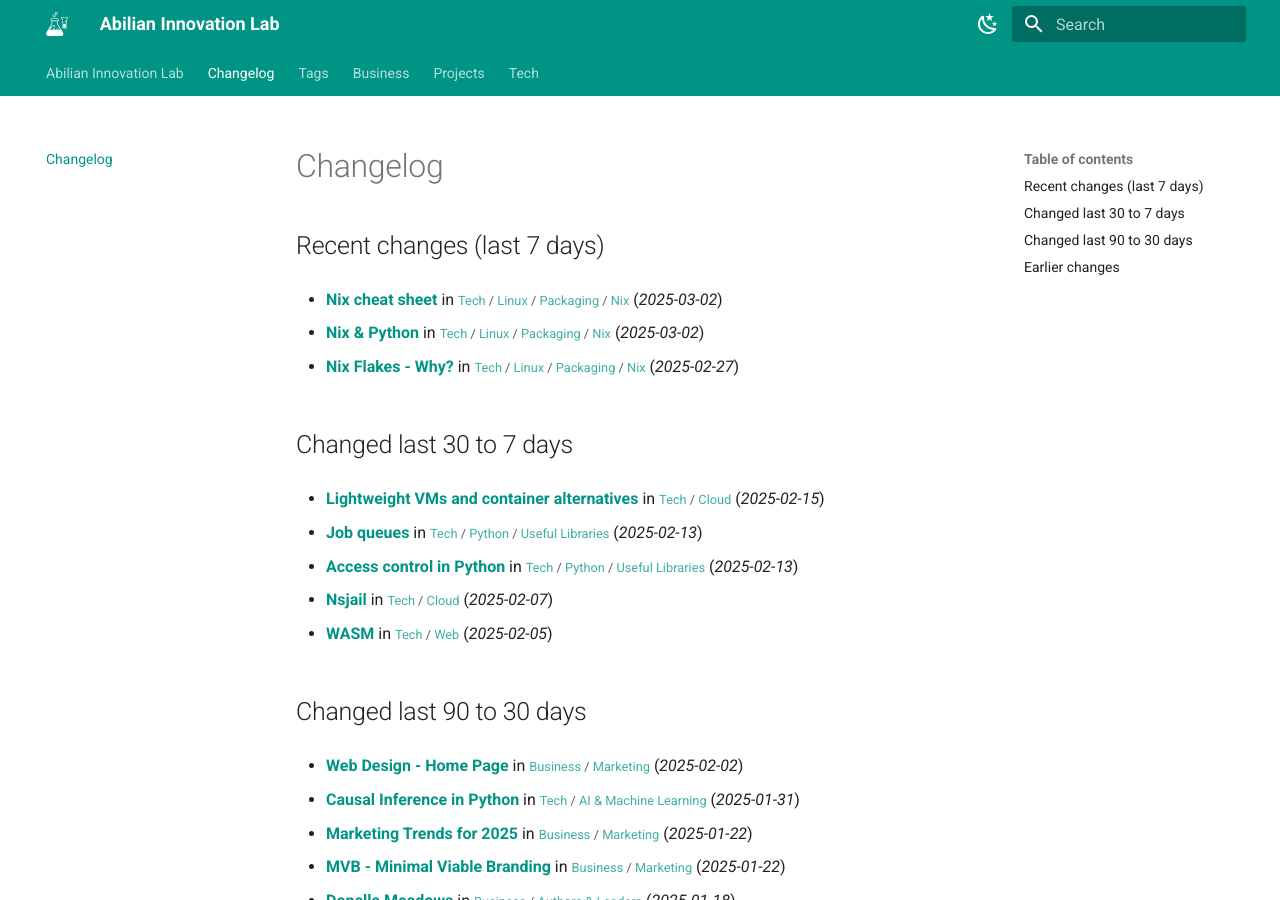
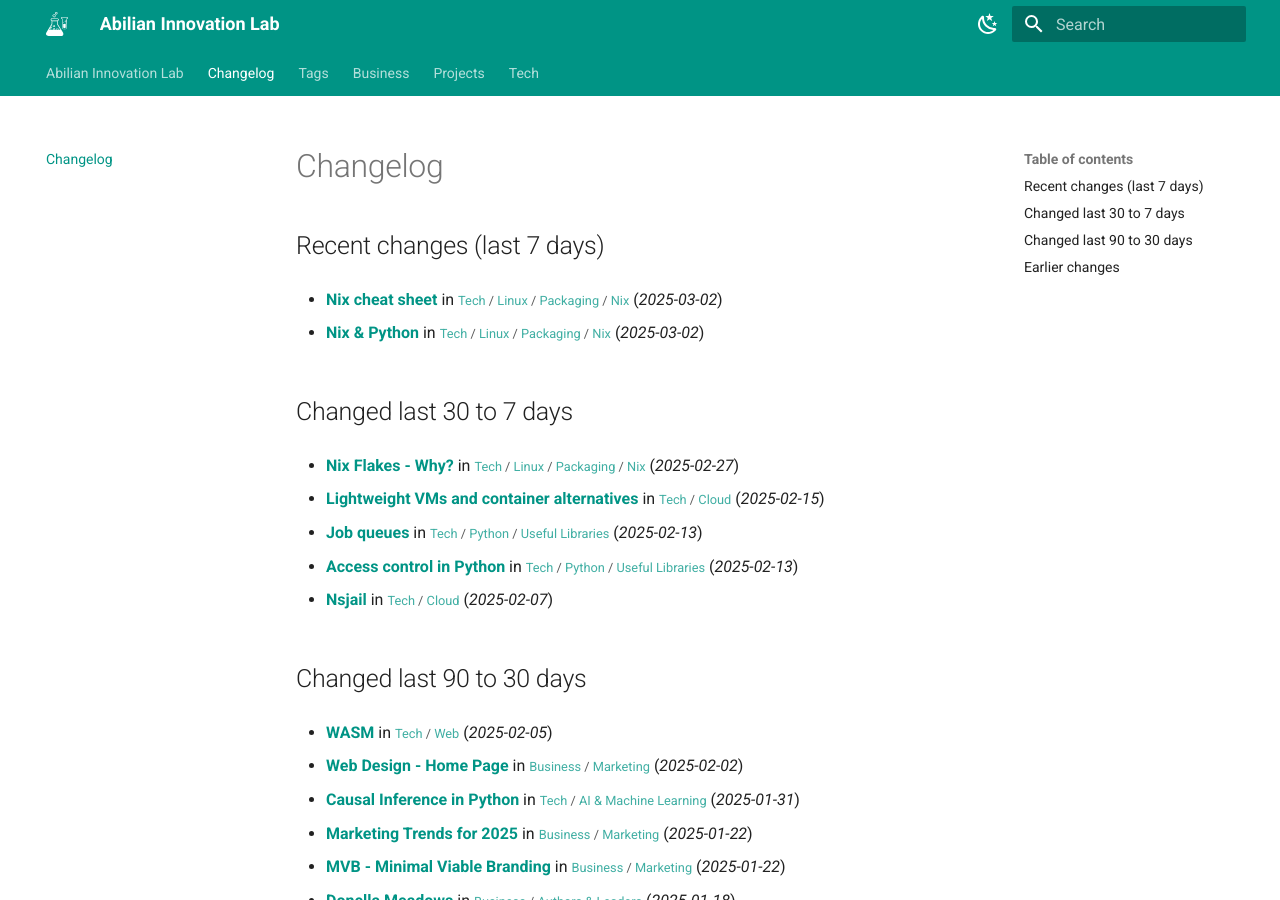
Before and after one commit to abilian/lab.abilian.com, an MkDocs documentation site: the page built from docs/changelog.md, in a window 1280 px wide and 900 px high. Built offline with MkDocs 1.6.1 and Material for MkDocs 9.7.7, drawn with Linux system fonts in a browser that asks for light colours; comment, search, counter and statistics services are not loaded.

```diff
--- a/docs/changelog.md
+++ b/docs/changelog.md
@@ -6,11 +6,11 @@
 
 - **[Nix & Python](/Tech/Linux/Packaging/Nix/Nix & Python/)** in <small>[Tech](/Tech/00 Technology/) / [Linux](/Tech/Linux/DGFIP Report - Desktop Linux/) / [Packaging](/Tech/Linux/Packaging/Debian Packaging/) / [Nix](/Tech/Linux/Packaging/Nix/00 Nix & NixOS/)</small> (*2025-03-02*)
 
-- **[Nix Flakes - Why?](/Tech/Linux/Packaging/Nix/Nix Flakes - Why?/)** in <small>[Tech](/Tech/00 Technology/) / [Linux](/Tech/Linux/DGFIP Report - Desktop Linux/) / [Packaging](/Tech/Linux/Packaging/Debian Packaging/) / [Nix](/Tech/Linux/Packaging/Nix/00 Nix & NixOS/)</small> (*2025-02-27*)
-
 
 
 ## Changed last 30 to 7 days
+
+- **[Nix Flakes - Why?](/Tech/Linux/Packaging/Nix/Nix Flakes - Why?/)** in <small>[Tech](/Tech/00 Technology/) / [Linux](/Tech/Linux/DGFIP Report - Desktop Linux/) / [Packaging](/Tech/Linux/Packaging/Debian Packaging/) / [Nix](/Tech/Linux/Packaging/Nix/00 Nix & NixOS/)</small> (*2025-02-27*)
 
 - **[Lightweight VMs and container alternatives](/Tech/Cloud/Lightweight VMs and container alternatives/)** in <small>[Tech](/Tech/00 Technology/) / [Cloud](/Tech/Cloud/6 pilars AWS/)</small> (*2025-02-15*)
 
@@ -20,11 +20,11 @@
 
 - **[Nsjail](/Tech/Cloud/Nsjail/)** in <small>[Tech](/Tech/00 Technology/) / [Cloud](/Tech/Cloud/6 pilars AWS/)</small> (*2025-02-07*)
 
-- **[WASM](/Tech/Web/WASM/)** in <small>[Tech](/Tech/00 Technology/) / [Web](/Tech/Web/Content Repositories/)</small> (*2025-02-05*)
-
 
 
 ## Changed last 90 to 30 days
+
+- **[WASM](/Tech/Web/WASM/)** in <small>[Tech](/Tech/00 Technology/) / [Web](/Tech/Web/Content Repositories/)</small> (*2025-02-05*)
 
 - **[Web Design - Home Page](/Business/Marketing/Web Design - Home Page/)** in <small>[Business](/Business/00 Business/) / [Marketing](/Business/Marketing/Copywriting/)</small> (*2025-02-02*)
 
```
